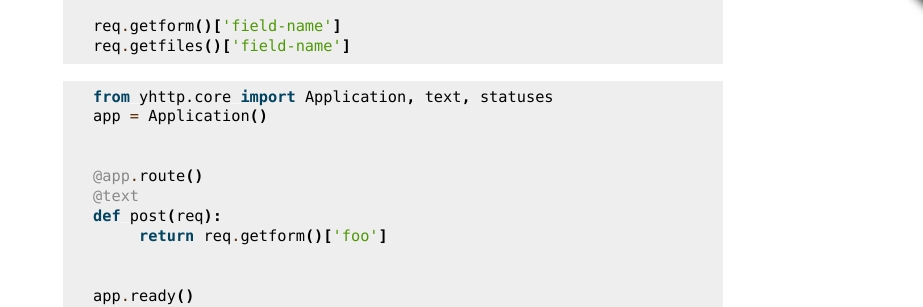
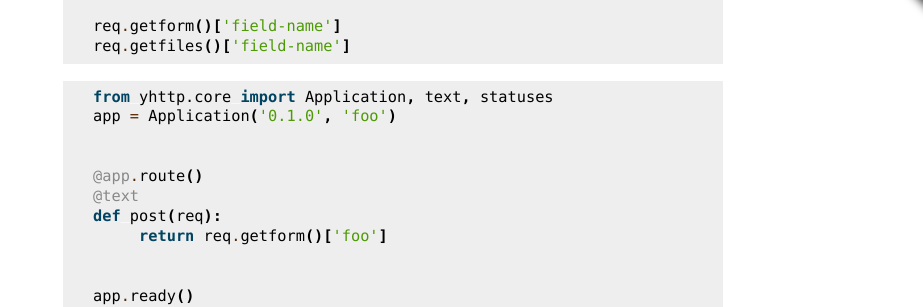
Before and after one commit to yhttp/yhttp, a Sphinx documentation site: the page built from sphinx/cookbook.rst, in a window 1280 px wide and 900 px high, scrolled down 740 px. Shown: the part 153-460 px from the top of the window, without its empty margins (357-1280 px from the left). Built offline with Sphinx 7.4.7, drawn with Linux system fonts in a browser that asks for light colours; the version number could not be read and is left out.

Commit message:
Fix: Sphinx doctest

```diff
--- a/sphinx/cookbook.rst
+++ b/sphinx/cookbook.rst
@@ -17,7 +17,7 @@ of-course, all query string will available as a dictionary via
 .. testsetup:: cookbook/qs
 
    from yhttp.core import Application, text
-   app = Application()
+   app = Application('0.1.0', 'foo')
 
 .. testcode:: cookbook/qs
 
@@ -71,7 +71,7 @@ submitted fields.
 .. testcode:: cookbook/form
 
    from yhttp.core import Application, text, statuses
-   app = Application()
+   app = Application('0.1.0', 'foo')
 
 
    @app.route()
@@ -216,7 +216,7 @@ See the example below for usage:
 .. testsetup:: cookbook/status
 
    from yhttp.core import Application, text
-   app = Application()
+   app = Application('0.1.0', 'foo')
 
 .. testcode:: cookbook/status
 
@@ -244,7 +244,7 @@ code for all requests.
 .. testsetup:: cookbook/statuscode
 
    from yhttp.core import Application, statuscode
-   app = Application()
+   app = Application('0.1.0', 'foo')
 
 
 .. testcode:: cookbook/statuscode
@@ -399,7 +399,7 @@ This is how to use :attr:`req.cookies <yhttp.core.Request.cookies>`:
 .. testsetup:: cookbook/cookie
 
    from yhttp.core import Application, text
-   app = Application()
+   app = Application('0.1.0', 'foo')
    app.ready()
 
 
@@ -451,7 +451,7 @@ examples:
 
    from yhttp.core import Application
    from bddrest import Given, when, status, given
-   app = Application()
+   app = Application('0.1.0', 'foo')
 
 .. testcode:: cookbook/guard
 
--- a/sphinx/index.rst
+++ b/sphinx/index.rst
@@ -30,7 +30,7 @@ A lightweight flask-like HTTP framework.
 
    from yhttp.core import Application
 
-   app = Application()
+   app = Application('0.1.0', 'foo')
 
    @app.route()
    def get(req):
--- a/sphinx/tutorials/quickstart.rst
+++ b/sphinx/tutorials/quickstart.rst
@@ -30,7 +30,7 @@ Create a file named: ``hello.py``:
    from yhttp.core import Application, text
 
 
-   app = Application()
+   app = Application('0.1.0', 'foo')
 
 
    @app.route()
@@ -125,7 +125,7 @@ Lets take a look at ``hello.py``.
    from yhttp.core import Application, text
 
 
-   app = Application()
+   app = Application('0.1.0', 'foo')
 
 
    @app.route()
@@ -351,7 +351,7 @@ hello.py
            print(__version__)
 
 
-   app = Application()
+   app = Application('0.1.0', 'foo')
    app.cliarguments.append(Version)
 
 
--- a/sphinx/tutorials/urlshortener.rst
+++ b/sphinx/tutorials/urlshortener.rst
@@ -173,7 +173,7 @@ Implement Shortener API
    from yhttp.core import Application, text, statuses, statuscode, guard
 
 
-   app = Application()
+   app = Application('0.1.0', 'url-shortener')
    redis = redis.Redis()
 
 
```
Also changed, not shown: 1 other file.
